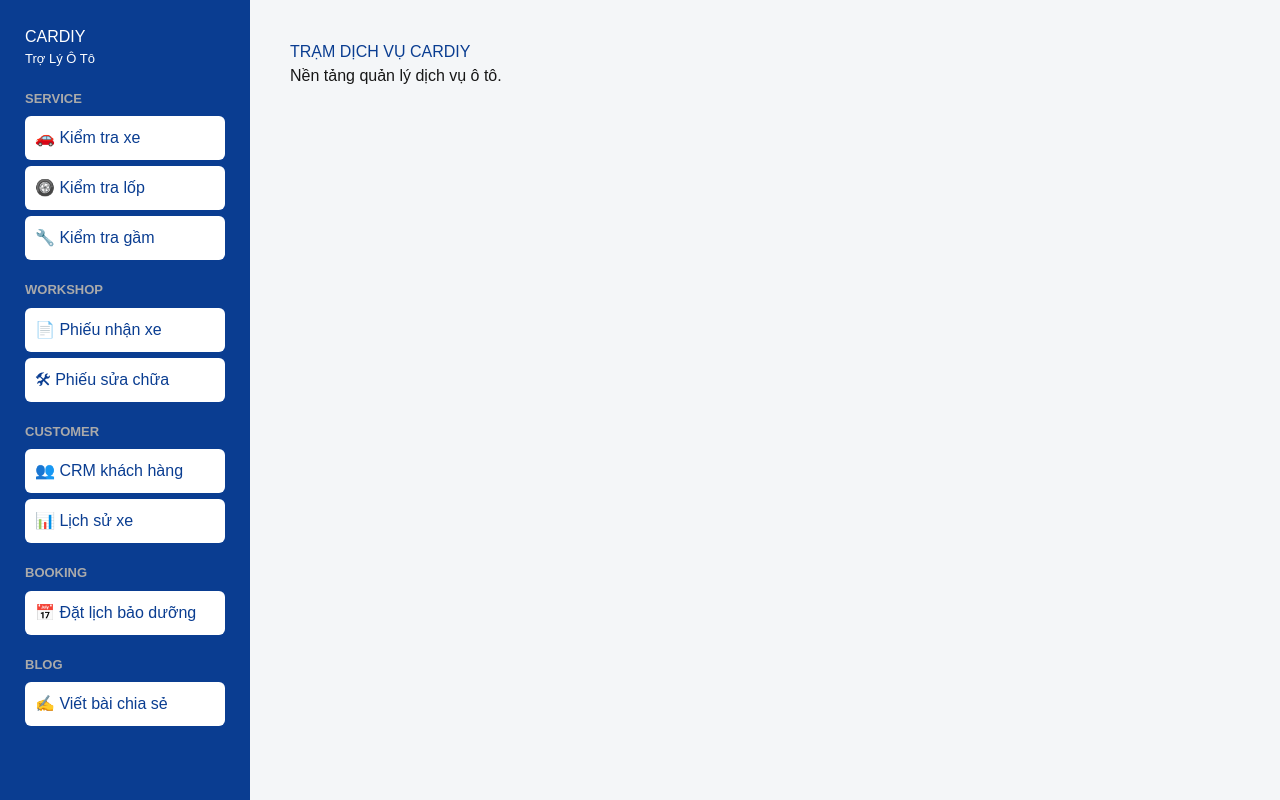
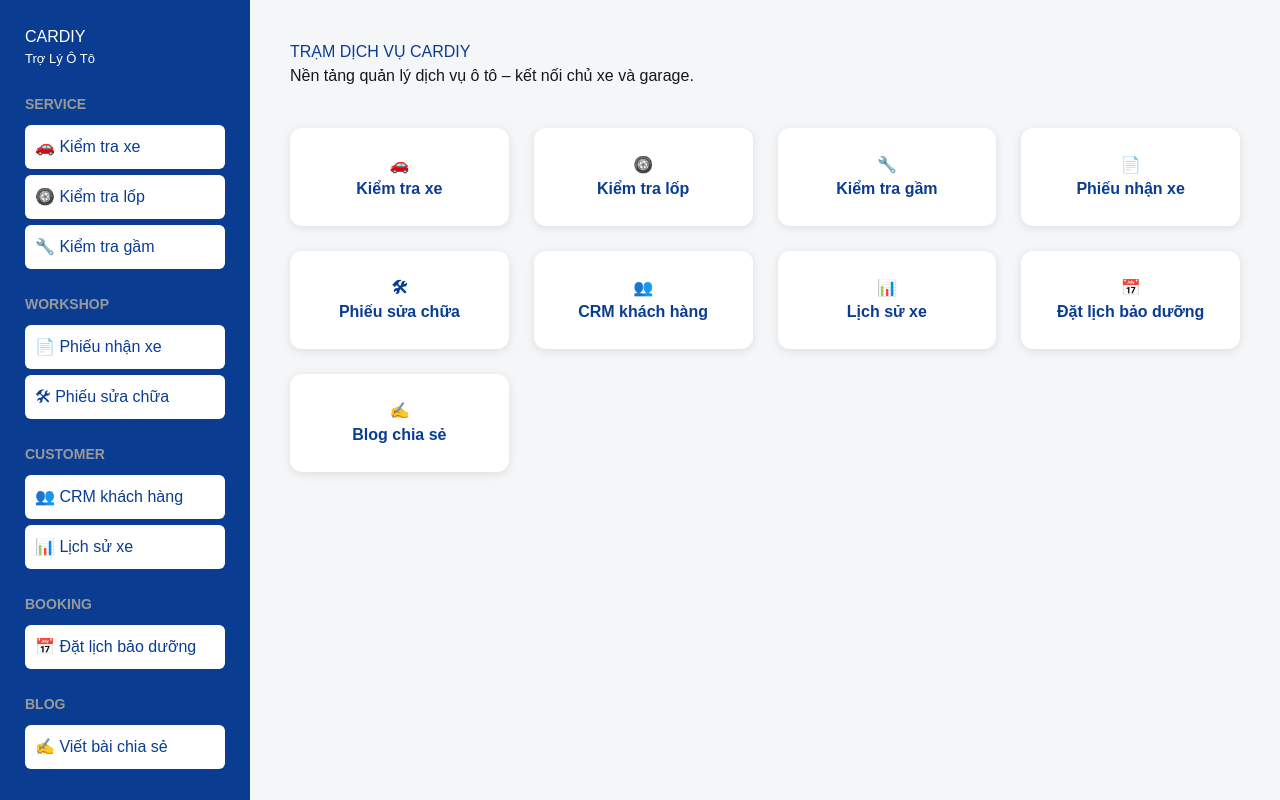
Before and after one commit to trolyoto/cardiy, a Next.js app: page / in a window 1280 px wide. Built offline with nearby package versions, Linux system fonts and the light colour scheme.

Commit message:
Update page.tsx

```diff
--- a/app/page.tsx
+++ b/app/page.tsx
@@ -1,10 +1,10 @@
 export default function Home(){
 
 const menuTitle={
-fontSize:"13px",
-color:"#aaa",
-marginTop:"20px",
-marginBottom:"8px",
+fontSize:"14px",
+color:"#999",
+marginTop:"25px",
+marginBottom:"10px",
 fontWeight:"bold"
 }
 
@@ -36,33 +36,52 @@ color:"white",
 padding:"25px"
 }}>
 
-<h2>CARDIY</h2>
-<p style={{fontSize:"13px"}}>Trợ Lý Ô Tô</p>
+<h2 style={{marginTop:0}}>
+CARDIY
+</h2>
 
+<p style={{fontSize:"13px"}}>
+Trợ Lý Ô Tô
+</p>
+
+
+{/* SERVICE */}
 
 <div style={menuTitle}>SERVICE</div>
 
 <a href="/kiemtra_xe.html" style={menuItem}>🚗 Kiểm tra xe</a>
+
 <a href="/phieu_kiem_tra_lop.html" style={menuItem}>🛞 Kiểm tra lốp</a>
+
 <a href="/kiemtragam.html" style={menuItem}>🔧 Kiểm tra gầm</a>
 
+
+{/* WORKSHOP */}
 
 <div style={menuTitle}>WORKSHOP</div>
 
 <a href="/phieunhandichvu.html" style={menuItem}>📄 Phiếu nhận xe</a>
+
 <a href="/phieu_sua_chua.html" style={menuItem}>🛠 Phiếu sửa chữa</a>
 
+
+{/* CUSTOMER */}
 
 <div style={menuTitle}>CUSTOMER</div>
 
 <a href="/crm_khach_hang.html" style={menuItem}>👥 CRM khách hàng</a>
+
 <a href="/lich_su_xe.html" style={menuItem}>📊 Lịch sử xe</a>
 
+
+{/* BOOKING */}
 
 <div style={menuTitle}>BOOKING</div>
 
 <a href="/phieu_cap_bao_duong.html" style={menuItem}>📅 Đặt lịch bảo dưỡng</a>
 
+
+{/* BLOG */}
 
 <div style={menuTitle}>BLOG</div>
 
@@ -71,15 +90,69 @@ padding:"25px"
 </div>
 
 
-{/* MAIN */}
+{/* MAIN CONTENT */}
 
-<div style={{flex:1,padding:"40px"}}>
+<div style={{
+flex:1,
+padding:"40px"
+}}>
 
 <h1 style={{color:"#0a3d91"}}>
 TRẠM DỊCH VỤ CARDIY
 </h1>
 
-<p>Nền tảng quản lý dịch vụ ô tô.</p>
+<p>
+Nền tảng quản lý dịch vụ ô tô – kết nối chủ xe và garage.
+</p>
+
+
+{/* DASHBOARD */}
+
+<div style={{
+marginTop:"40px",
+display:"grid",
+gridTemplateColumns:"repeat(auto-fit,minmax(200px,1fr))",
+gap:"25px"
+}}>
+
+<a href="/kiemtra_xe.html" style={{textDecoration:"none"}}>
+<div style={card}>🚗<br/>Kiểm tra xe</div>
+</a>
+
+<a href="/phieu_kiem_tra_lop.html" style={{textDecoration:"none"}}>
+<div style={card}>🛞<br/>Kiểm tra lốp</div>
+</a>
+
+<a href="/kiemtragam.html" style={{textDecoration:"none"}}>
+<div style={card}>🔧<br/>Kiểm tra gầm</div>
+</a>
+
+<a href="/phieunhandichvu.html" style={{textDecoration:"none"}}>
+<div style={card}>📄<br/>Phiếu nhận xe</div>
+</a>
+
+<a href="/phieu_sua_chua.html" style={{textDecoration:"none"}}>
+<div style={card}>🛠<br/>Phiếu sửa chữa</div>
+</a>
+
+<a href="/crm_khach_hang.html" style={{textDecoration:"none"}}>
+<div style={card}>👥<br/>CRM khách hàng</div>
+</a>
+
+<a href="/lich_su_xe.html" style={{textDecoration:"none"}}>
+<div style={card}>📊<br/>Lịch sử xe</div>
+</a>
+
+<a href="/phieu_cap_bao_duong.html" style={{textDecoration:"none"}}>
+<div style={card}>📅<br/>Đặt lịch bảo dưỡng</div>
+</a>
+
+<a href="/blog.html" style={{textDecoration:"none"}}>
+<div style={card}>✍️<br/>Blog chia sẻ</div>
+</a>
+
+</div>
+
 
 </div>
 
@@ -88,3 +161,13 @@ TRẠM DỊCH VỤ CARDIY
 )
 
 }
+
+const card={
+background:"white",
+padding:"25px",
+borderRadius:"12px",
+textAlign:"center",
+fontWeight:"bold",
+boxShadow:"0 2px 10px rgba(0,0,0,0.1)",
+color:"#0a3d91"
+}
```
